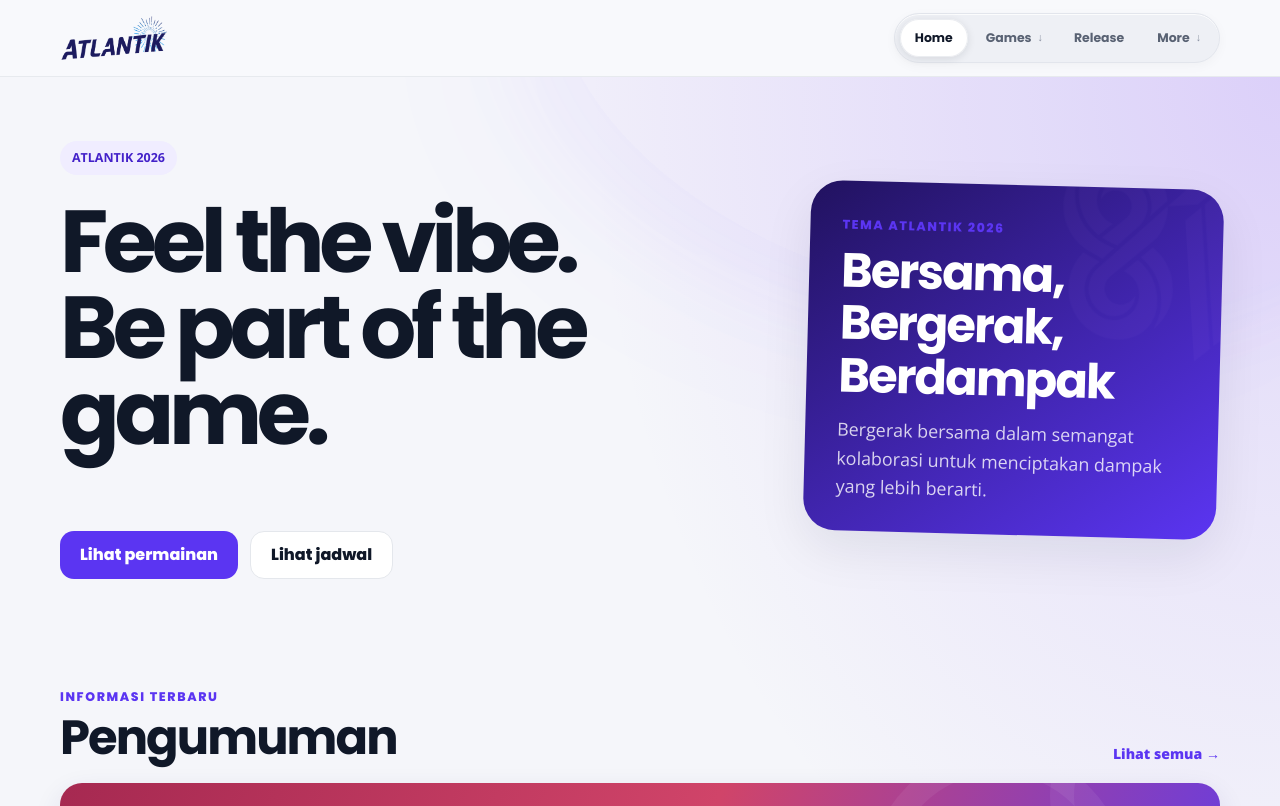
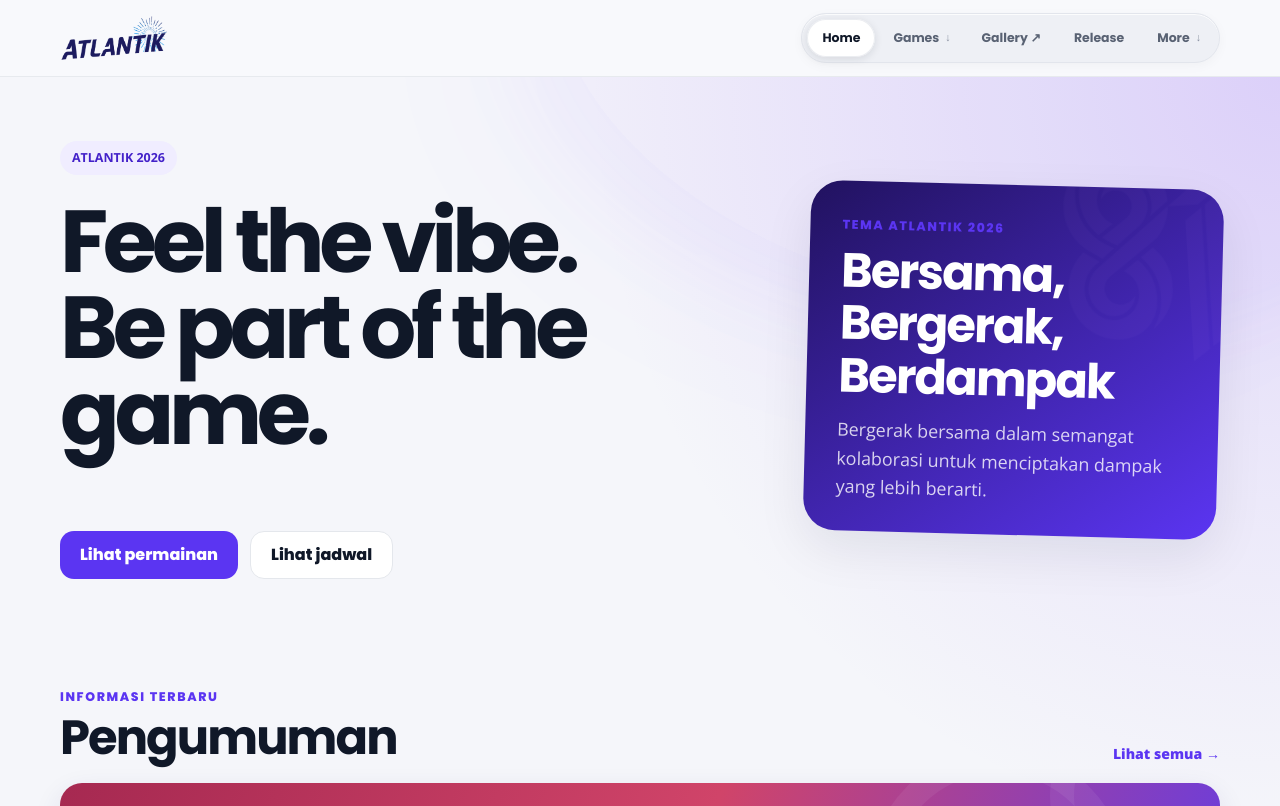
Before and after one commit to ruswanhidayat/portal-atlantik, a Next.js app: page / in a window 1280 px wide. Shown: the top 806 px of the page. Built offline with nearby package versions, Linux system fonts and the light colour scheme.

Commit message:
add gallery menu

```diff
--- a/app/page.js
+++ b/app/page.js
@@ -232,19 +232,6 @@ export default function HomePage() {
             ))}
           </div>
         </div>
-
-        <div style={{ width: "100%", height: "80vh" }}>
-          <iframe
-            src="https://kemenkeu-my.sharepoint.com/:f:/r/personal/hendra_hadisaputro_kemenkeu_go_id/Documents/dokumentasi%20atlantik%202026?d=wa825e5d7508a4144b33d37055baf7bc6&csf=1&web=1&e=mZYmJS"
-            title="Dokumentasi ATLANTIK 2026"
-            style={{
-              width: "100%",
-              height: "100%",
-              border: 0,
-              borderRadius: "16px",
-            }}
-          />
-        </div>
       </section>
     </main>
   );
--- a/components/Header.js
+++ b/components/Header.js
@@ -15,33 +15,38 @@ import { siteConfig } from "@/data/site-config";
 
 const mobileNavItems = [
   {
-    label: "Beranda",
+    label: "Home",
     href: "/",
   },
   {
-    label: "Jadwal",
+    label: "Schedule",
     href: "/jadwal",
   },
   {
-    label: "Pengumuman",
+    label: "Disciplines",
+    href: "/permainan",
+  },
+  {
+    label: "Standings",
+    href: "/leaderboard",
+  },
+  {
+    label: "Gallery",
+    href: "https://kemenkeu-my.sharepoint.com/:f:/r/personal/hendra_hadisaputro_kemenkeu_go_id/Documents/dokumentasi%20atlantik%202026?d=wa825e5d7508a4144b33d37055baf7bc6&csf=1&web=1&e=mZYmJS",
+    external: true,
+  },
+  {
+    label: "Release",
     href: "/pengumuman",
   },
   {
-    label: "Permainan",
-    href: "/permainan",
-  },
-  {
-    label: "Leaderboard",
-    href: "/leaderboard",
+    label: "Portal Link",
+    href: "/portal-link",
   },
   {
     label: "Guide Book",
     href: "/guidebook/guidebook_atlantik_2026.pdf",
     external: true,
-  },
-  {
-    label: "Portal Link",
-    href: "/portal-link",
   },
 ];
 
@@ -72,7 +77,11 @@ const desktopNavItems = [
       },
     ],
   },
-
+  {
+    label: "Gallery",
+    href: "https://kemenkeu-my.sharepoint.com/:f:/r/personal/hendra_hadisaputro_kemenkeu_go_id/Documents/dokumentasi%20atlantik%202026?d=wa825e5d7508a4144b33d37055baf7bc6&csf=1&web=1&e=mZYmJS",
+    external: true,
+  },
   {
     label: "Release",
     href: "/pengumuman",
@@ -320,9 +329,20 @@ export default function Header() {
                           ? "page"
                           : undefined
                       }
+                      target={
+                        item.external
+                          ? "_blank"
+                          : undefined
+                      }
+                      rel={
+                        item.external
+                          ? "noopener noreferrer"
+                          : undefined
+                      }
                     >
                       <span>
                         {item.label}
+                        {item.external ? " ↗" : ""}
                       </span>
                     </Link>
                   );
```
